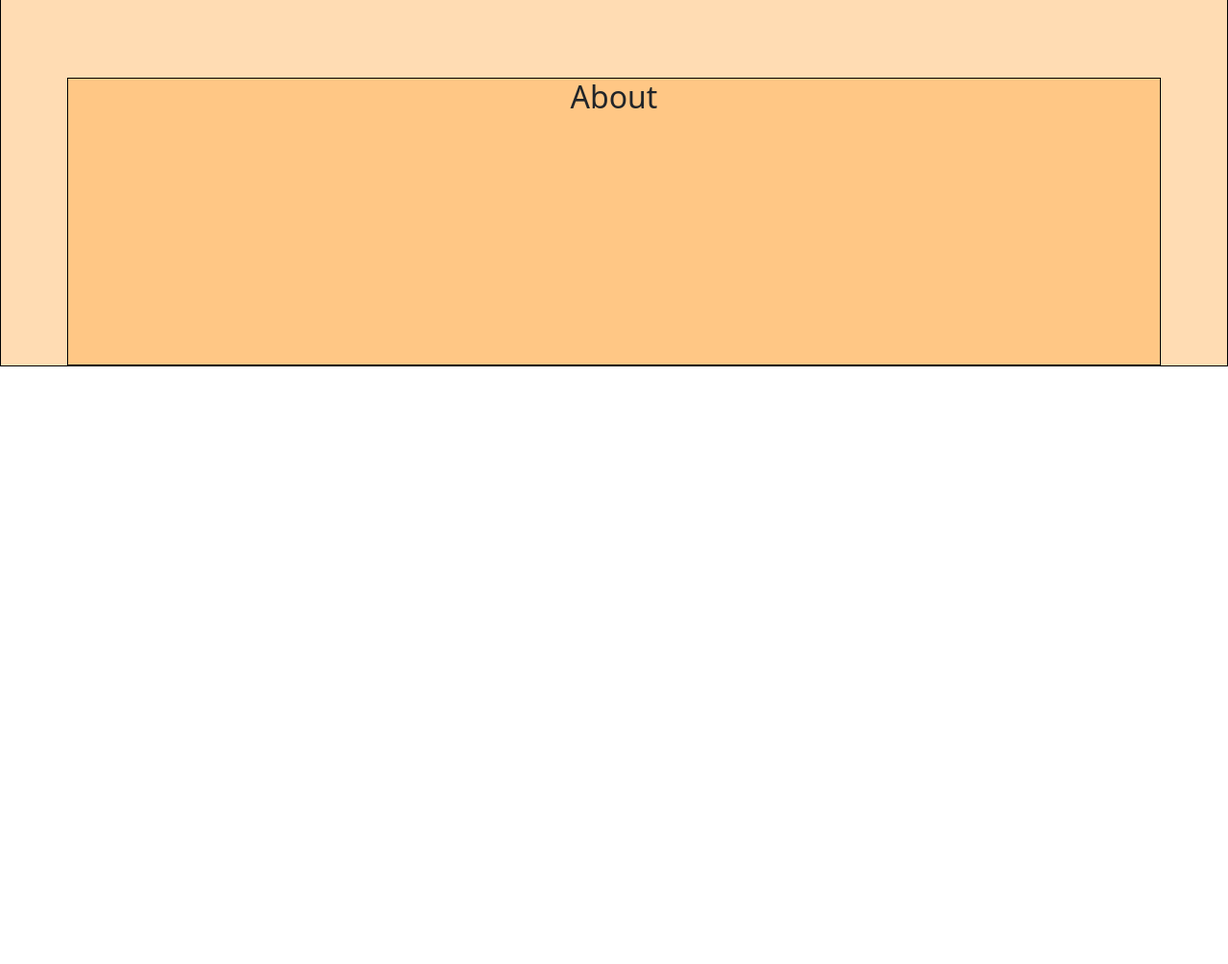
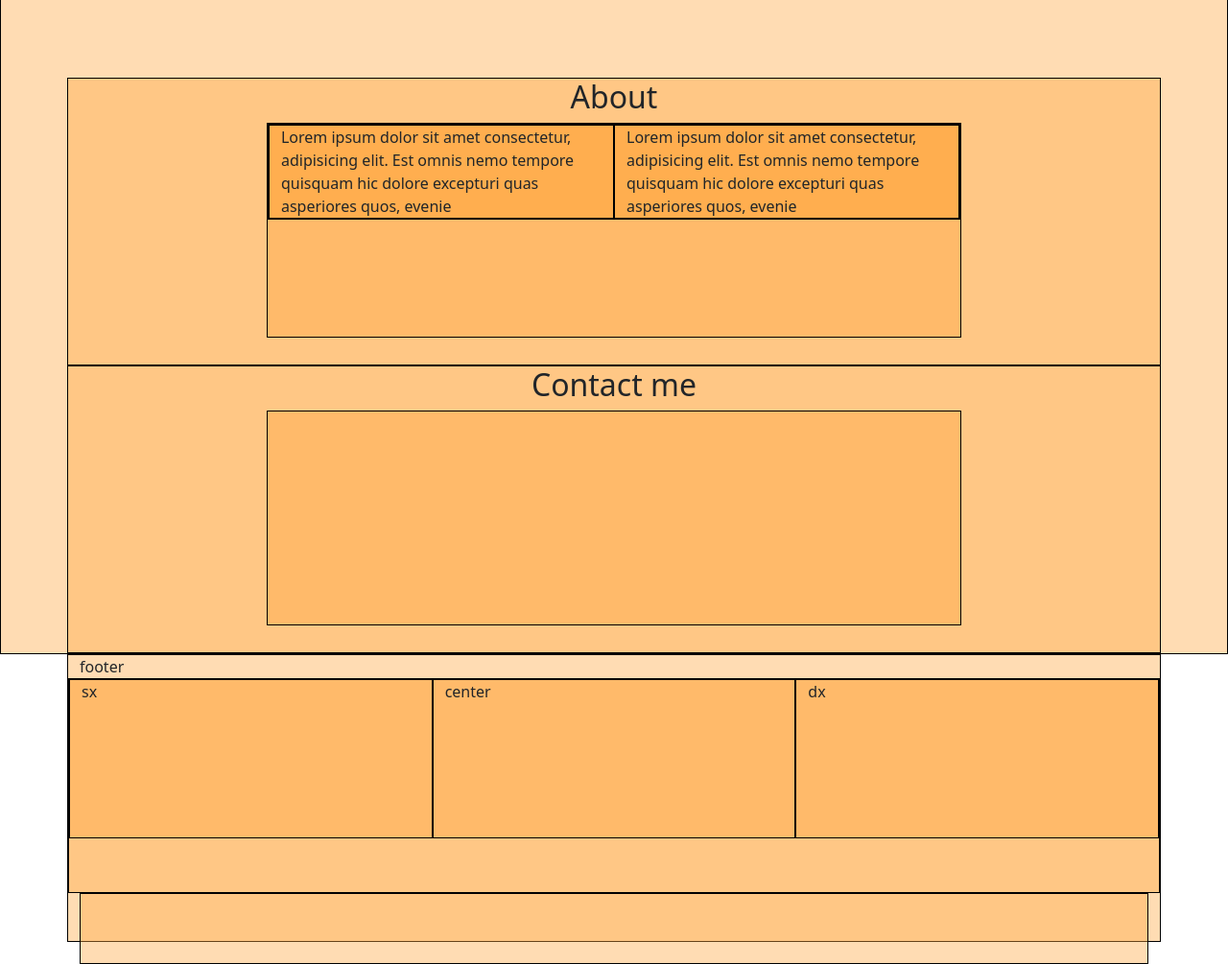
Before and after one commit to iliescumichele/html-css-bootstrap-freelancer, a plain HTML site: page index.html in a window 1280 px wide. Shown: the part 920-1925 px from the top of the page at 96% size. Before the commit the page ends 1302 px from the top, so only its background shows below. Drawn offline with nearby package versions, Linux system fonts and the light colour scheme.

Commit message:
layout completed

```diff
--- a/css/style.css
+++ b/css/style.css
@@ -26,6 +26,12 @@ header nav{
     height: 600px;
 }
 
-#about{
+#about, #contact-me, footer{
     height: 300px;
 }
+
+#about .text_sect_about,
+#contact-me .text_sect_contact-me{
+    width: 65%;
+    margin: 0 auto;
+}
--- a/index.html
+++ b/index.html
@@ -25,7 +25,7 @@
     </header>
 
     <div class="jumbotron d-flex flex-column align-items-center dbg">
-        <jumbo class="img h-50 w-50 dbg">
+        <jumbo class="img h-50 w-75 dbg">
             img
         </jumbo>
         <div class="jumbo-text">text</div>
@@ -67,11 +67,42 @@
         <section id="about">
             <div class="container h-100 dbg">
                 <h2 class="text-center">About</h2>
+                <div class="text_sect_about h-75 dbg">
+                    <div class="container-fluid dbg">
+                        <div class="row">
+                            <div class="col-6 dbg">Lorem ipsum dolor sit amet consectetur, adipisicing elit. Est omnis nemo tempore quisquam hic dolore excepturi quas asperiores quos, evenie</div>
+                            <div class="col-6 dbg">Lorem ipsum dolor sit amet consectetur, adipisicing elit. Est omnis nemo tempore quisquam hic dolore excepturi quas asperiores quos, evenie</div>
+                        </div>
+                    </div>
+                </div>
+            </div>
+        </section>
 
+
+
+        <section id="contact-me">
+            <div class="container h-100 dbg">
+                <h2 class="text-center">Contact me</h2>
+                <form class="text_sect_contact-me h-75 dbg">
+
+                </form>
             </div>
         </section>
     </main>
 
 
+    <footer class="container dbg">
+        footer
+        <div class="row h-75 dbg">
+            <div class="col-4 h-75 dbg">sx</div>
+            <div class="col-4 h-75 dbg">center</div>
+            <div class="col-4 h-75 dbg">dx</div>
+        </div>
+        <div class="copywrite h-25 dbg">
+
+        </div>
+    </footer>
+
+
 </body>
 </html>
```
